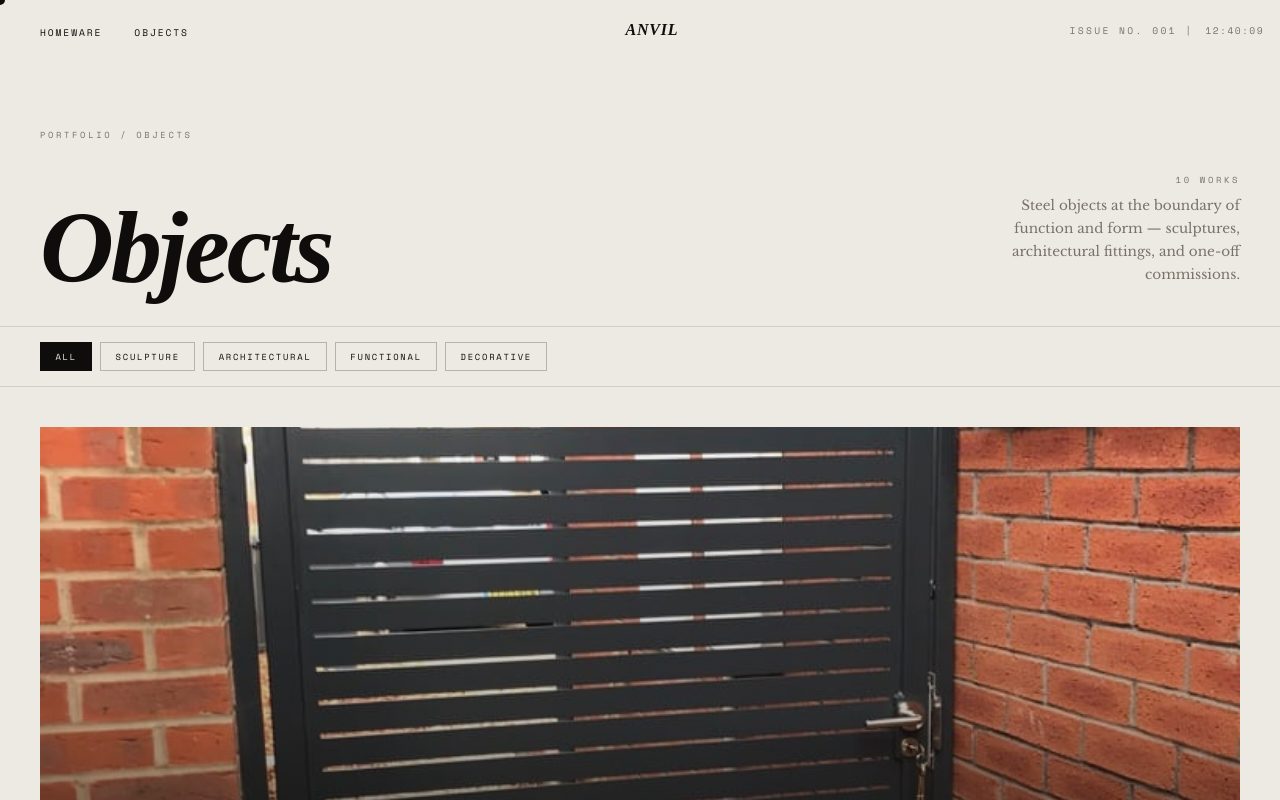
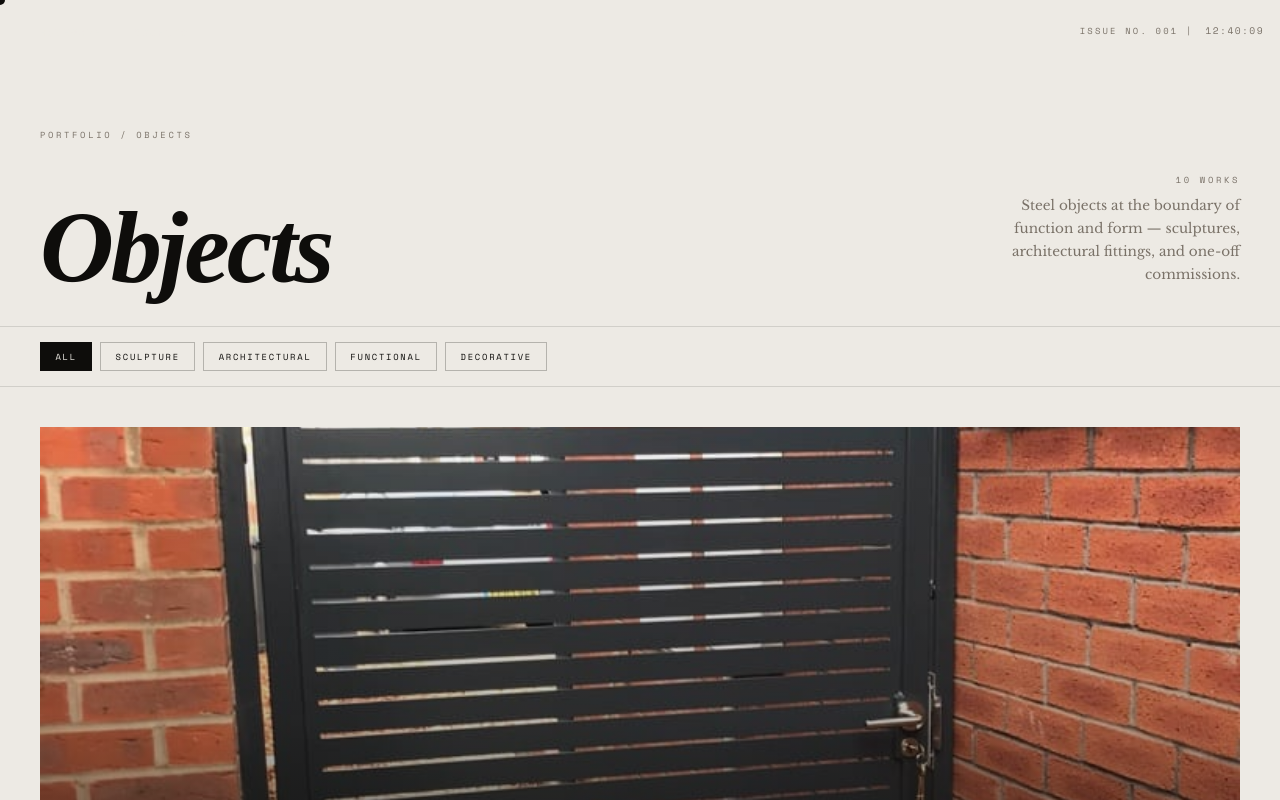
Before and after one commit to Otskey/anvil-shopify, a Next.js app in the folder web/: page /portfolio/objects in a window 1280 px wide. Shown: the top 800 px of the page. Built offline with nearby package versions, Linux system fonts and the light colour scheme; a web font is replaced by a local one.

Commit message:
Enhance navigation and hero section with scroll effects and new bottom row

```diff
--- a/web/app/styles.css
+++ b/web/app/styles.css
@@ -280,17 +280,40 @@ body {
   align-items: center;
   padding: 1.25rem 1rem 1.25rem 2.5rem;
   opacity: 0;
-  transition: opacity .5s ease;
+  background: transparent;
+  transition: opacity .5s ease, background .4s ease;
 }
 
 .site-nav.is-visible {
   opacity: 1;
 }
 
-.site-nav.is-visible .hero-issue {
+/* Transparent state — hide nav links only; clock and mobile dot keep their default colour */
+.site-nav.is-visible:not(.is-scrolled) .nav-links a {
+  color: #edeae4;
+}
+
+.site-nav.is-visible:not(.is-scrolled) .nav-links a::after {
+  background: #edeae4;
+}
+
+/* Nav logo hidden until scrolled */
+.site-nav:not(.is-scrolled) .nav-logo {
+  opacity: 0;
+  pointer-events: none;
+}
+
+/* Scrolled state — solid background, dark colours restored */
+.site-nav.is-scrolled {
+  background: #edeae4;
+}
+
+.site-nav.is-scrolled .nav-logo {
   opacity: 1;
-  transform: none;
+  pointer-events: auto;
+  transition: opacity .4s ease;
 }
+
 
 .nav-links {
   display: flex;
@@ -306,6 +329,7 @@ body {
   text-decoration: none;
   color: #0e0d0b;
   position: relative;
+  transition: color .4s ease;
 }
 
 .nav-links a::after {
@@ -328,6 +352,7 @@ body {
   letter-spacing: .05em;
   text-decoration: none;
   color: #0e0d0b;
+  transition: opacity .4s ease;
 }
 
 .nav-right {
@@ -342,6 +367,7 @@ body {
   font-size: .6rem;
   letter-spacing: .15em;
   color: #7a7268;
+  transition: color .4s ease;
 }
 
 /* ── Mobile menu trigger ─────────────────────────────────────── */
@@ -351,6 +377,7 @@ body {
   background: none;
   border: none;
   padding: 0;
+  transition: color .4s ease;
   width: 12px;
   height: 12px;
   color: #0e0d0b;
@@ -521,26 +548,41 @@ body {
 }
 
 .hero-frame-right {
+  width: 22vw;
+  justify-content: flex-start;
+}
+
+/* ── Issue No. + Scroll row — fixed independently of hero-frame ── */
+.hero-bottom-row {
+  position: fixed;
+  top: 5rem;         /* vertical position from top — tune this to reposition */
+  right: 0;
+  width: 22vw;       /* mirrors hero-frame-right: 11vw each side of border */
+  display: flex;
+  align-items: center;
   justify-content: space-between;
-  padding-top: 5rem; /* clear the nav */
-  padding-left: 2rem;
-  padding-right: 1rem;
+  padding-left: 2.5vw;  /* gap: Issue No. ↔ border */
+  padding-right: 2.5vw; /* gap: border ↔ Scroll */
+  z-index: 10;
+  pointer-events: auto;
+  opacity: 0;
+  transition: opacity .55s ease .05s;
+}
+
+.hero-bottom-row.is-revealed {
+  opacity: 1;
 }
 
 /* Text content — hidden until animation completes */
 .hero-label,
-.hero-tagline,
-.hero-issue,
-.hero-scroll-hint {
+.hero-tagline {
   opacity: 0;
   transform: translateY(6px);
   transition: opacity .55s ease, transform .55s ease;
 }
 
-.hero-frame.is-revealed .hero-label      { opacity: 1; transform: none; transition-delay: .0s; }
-.hero-frame.is-revealed .hero-tagline    { opacity: 1; transform: none; transition-delay: .1s; }
-.hero-frame.is-revealed .hero-issue      { opacity: 1; transform: none; transition-delay: .05s; }
-.hero-frame.is-revealed .hero-scroll-hint { opacity: 1; transform: none; transition-delay: .2s; }
+.hero-frame.is-revealed .hero-label   { opacity: 1; transform: none; transition-delay: .0s; }
+.hero-frame.is-revealed .hero-tagline { opacity: 1; transform: none; transition-delay: .1s; }
 
 .hero-label {
   font-family: 'Space Mono', monospace;
@@ -569,10 +611,11 @@ body {
 
 .hero-issue {
   font-family: 'Space Mono', monospace;
-  font-size: .6rem;
+  font-size: .55rem;
   letter-spacing: .25em;
   text-transform: uppercase;
   color: #7a7268;
+  white-space: nowrap;
 }
 
 .hero-scroll-hint {
@@ -584,7 +627,6 @@ body {
   letter-spacing: .2em;
   text-transform: uppercase;
   color: #7a7268;
-  margin-bottom: 3rem;
 }
 
 .scroll-arrow {
@@ -921,9 +963,9 @@ footer {
   /* Reduce margin columns so sidebar text has room and borders don't crowd nav */
   .hero-border-left  { left: 8vw; }
   .hero-border-right { right: 8vw; }
-  .hero-frame-left,
-  .hero-frame-right  { width: 8vw; padding: 1rem; }
-  .hero-frame-right  { padding-top: 4rem; padding-left: 1.25rem; }
+  .hero-frame-left   { width: 8vw; padding: 1rem; }
+  .hero-frame-right  { width: 16vw; }
+  .hero-bottom-row   { width: 16vw; padding-left: 1.5vw; padding-right: 1.5vw; }
 
   /* Pull nav links closer to left edge — more breathing room before the border */
   .site-nav          { padding: 1.25rem 1rem 1.25rem 1.5rem; }
@@ -939,6 +981,7 @@ footer {
   .hero-border-right { display: none; }
   .hero-frame-left,
   .hero-frame-right  { display: none; }
+  .hero-bottom-row   { display: none; }
   .hero-sidebar-text { display: none; }
   /* Nav: collapse to dot (left) + ANVIL (right) */
   .site-nav          { grid-template-columns: auto 1fr; padding: 1.25rem 1rem; }
```
Also changed, not shown: web/app/page.jsx (+24 -3 lines).
